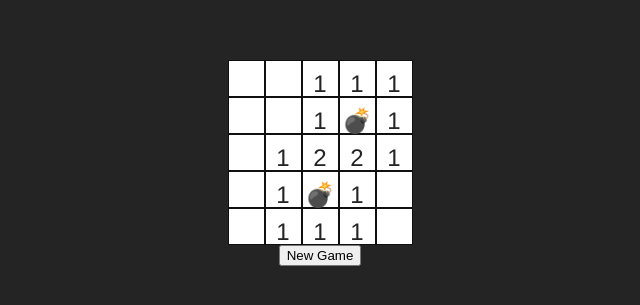
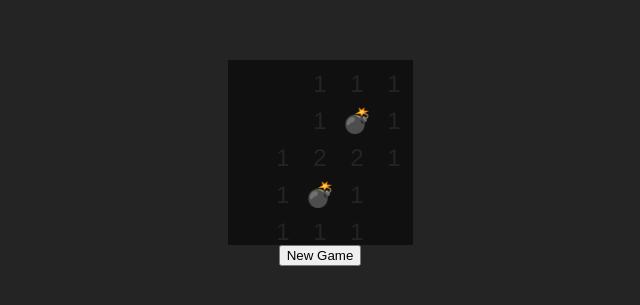
Before and after one commit to LeonardoSalvucci/mine-sweeper, a Vue app: page / in a window 1280 px wide. Shown: the part 237-542 px from the top of the page, without its empty margins (320-960 px from the left). Built offline with nearby package versions, Linux system fonts and the light colour scheme; a web font is replaced by a local one.

Commit message:
Testing with overlap and how is working

```diff
--- a/src/App.vue
+++ b/src/App.vue
@@ -22,6 +22,7 @@ onMounted(() => {
 })
 
 function checkPosition(position: Position) {
+  console.log(position)
   // Check if current position is already visited
   if(overlapBoard.board[position.x][position.y] === 0) return
 
@@ -78,7 +79,10 @@ function newGame() {
 <template>
   <div class="board">
     <div class="row" v-for="(row, i) in gameBoardData.board" :key="`row${i}`">
-      <div class="cell" v-for="(cell, j) in row" :key="`cell${j}`" @click="checkPosition({x:j, y:i})">
+      <div :class="{
+          cell: true,
+          overlap: overlapBoard.board[i][j] === 1
+      }" v-for="(cell, j) in row" :key="`cell${j}`" @click="checkPosition({x:i, y:j})">
         {{ cell === -1 ? MINE : cell !== 0 ? `${cell}` : '' }}
       </div>
     </div>
@@ -108,5 +112,8 @@ function newGame() {
   justify-content: center;
   align-items: center;
 }
-
+.overlap {
+  position: relative;
+  background-color: #101010;
+}
 </style>
```
